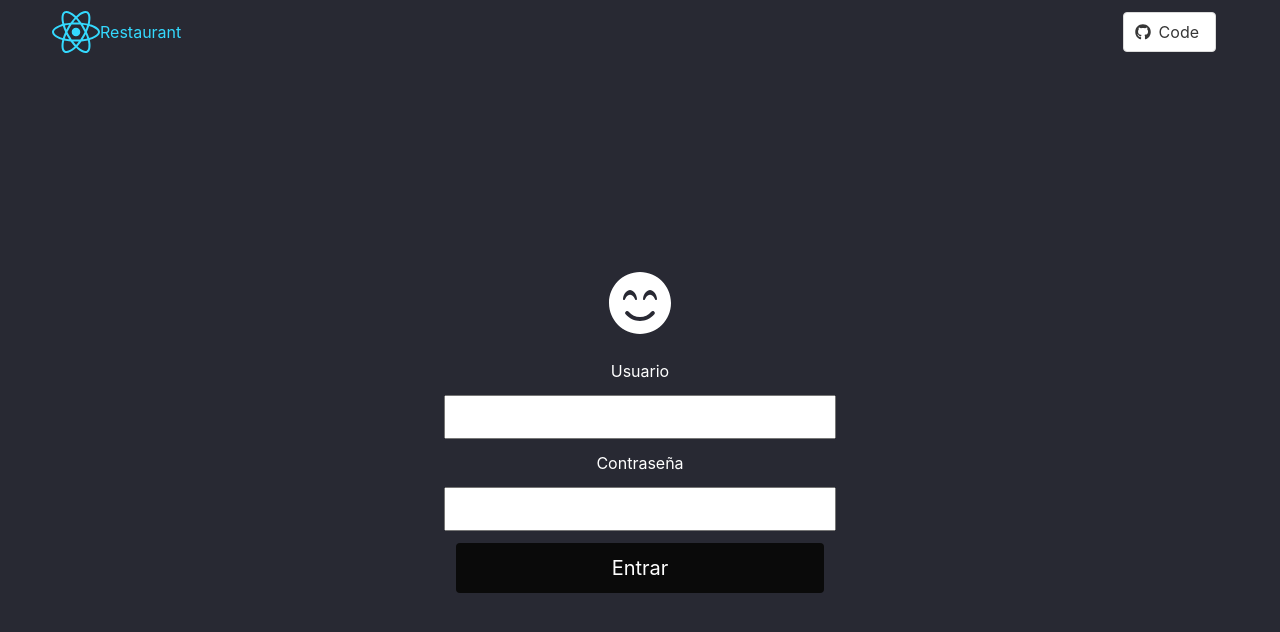
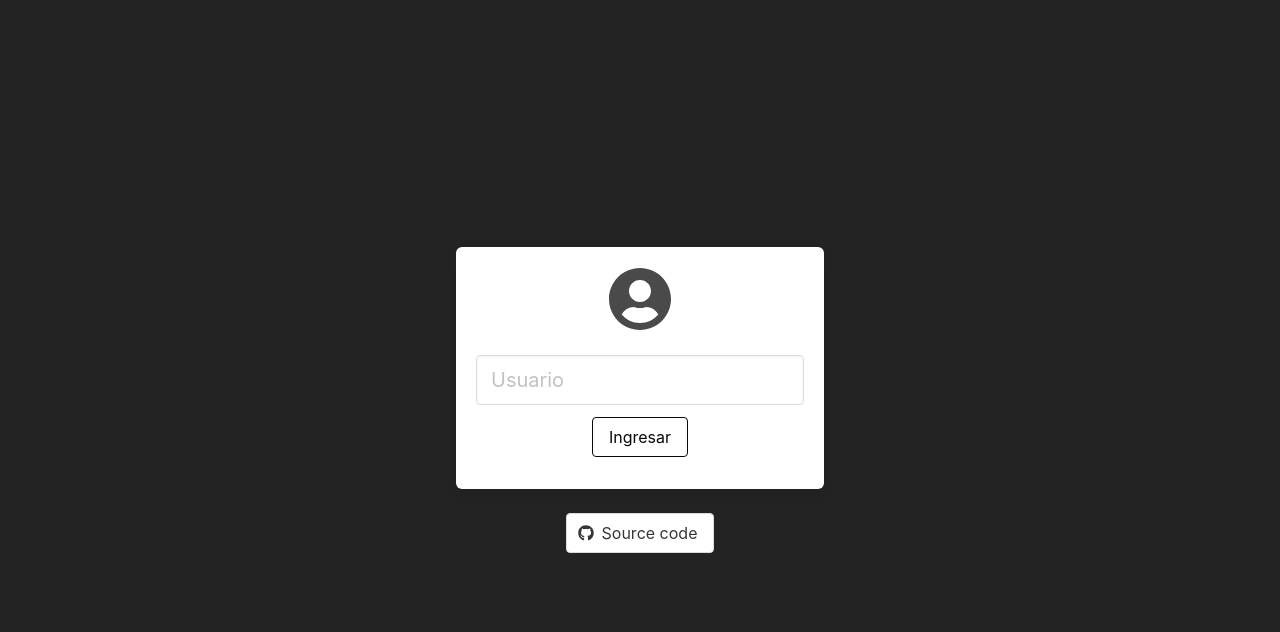
Before and after one commit to devCharles/react-restaurant, a React (Create React App) app in the folder webapp/: page /login in a window 1280 px wide. Shown: the top 632 px of the page. Built offline with nearby package versions, Linux system fonts and the light colour scheme.

Commit message:
ADD actions

```diff
--- a/webapp/src/App.css
+++ b/webapp/src/App.css
@@ -1,5 +1,5 @@
 :root {
-  --primary: #282933;
+  --primary: #232323;
   --blue: #34D9FE;
   --primary-light: #50515c;
 }
--- a/webapp/src/components/Menu/Menu.module.css
+++ b/webapp/src/components/Menu/Menu.module.css
@@ -5,11 +5,11 @@
 }
 
 .logo {
+  height: 50px;
   display: flex;
   flex-direction: column;
   justify-content: center;
   align-items: center;
-  padding: .5rem 0 1rem 0;
   color: var(--blue);
 }
 
--- a/webapp/src/components/Menu/index.js
+++ b/webapp/src/components/Menu/index.js
@@ -28,7 +28,6 @@ class Menu extends Component {
       <nav className={styles('nav')}>
         <div className={styles('logo')}>
           <FontAwesomeIcon icon={['fab', 'react']} size='2x' />
-          <span className={styles('logo-text')}>Restaurant</span>
         </div>
         {options.map((item) => (
           <div
--- a/webapp/src/views/Admin/Admin.module.css
+++ b/webapp/src/views/Admin/Admin.module.css
@@ -15,7 +15,7 @@
   display: flex;
   align-items: center;
   justify-content: space-between;
-  background-color: var(--primary-light);
+  background-color: white;
   padding: 0 1rem;
   color: white;
   font-weight: bolder;
--- a/webapp/src/views/Admin/index.js
+++ b/webapp/src/views/Admin/index.js
@@ -18,7 +18,7 @@ class Admin extends Component {
         <Menu />
         <section className={styles('content')}>
           <header className={styles('header')}>
-            <span> ¡Tomemos la orden! </span>
+            <span>  </span>
             <FontAwesomeIcon icon={['fas', 'user-circle']} />
           </header>
           <Switch>
--- a/webapp/src/views/Login/Login.module.css
+++ b/webapp/src/views/Login/Login.module.css
@@ -11,5 +11,5 @@
   justify-content: center;
   align-items: center;
   padding: .5rem 0;
-  color: var(--blue);
+  color: white;
 }
--- a/webapp/src/views/Login/index.js
+++ b/webapp/src/views/Login/index.js
@@ -13,18 +13,16 @@ class Login extends Component {
     super(props)
     this.state = {
       user: '',
-      password: '',
       showError: false
     }
   }
   hanldeSumbit () {
-    const { user, password } = this.state
-    if (user && password) return this.props.history.push('/restaurant')
+    const { user } = this.state
+    if (user) return this.props.history.push('/restaurant')
     this.setState({ showError: true })
   }
 
   handleInputChange ({ target }) {
-    console.warn('target: ', target)
     const { value, id } = target
     this.setState({ [id]: value, showError: false })
   }
@@ -32,18 +30,35 @@ class Login extends Component {
   render () {
     return (
       <section className={styles('hero', 'is-fullheight', 'background')}>
-        <div className='hero-head'>
-          <nav className='navbar'>
+        <div className='hero-body'>
           <div className='container'>
-              <div className='navbar-brand'>
-                <a className={styles('navbar-item', 'logo')}>
-                  <FontAwesomeIcon icon={['fab', 'react']} size='3x' />
-                  Restaurant
-                </a>
+            <div className='columns is-centered is-multiline'>
+              <div className='column is-one-third'>
+                <div className='box'>
+                  <div className='columns is-centered is-multiline'>
+                    <div className='column is-full has-text-centered'>
+                      <FontAwesomeIcon icon={['fas', 'user-circle']} size='4x' />
                     </div>
-              <div id='navbarMenuHeroA' className='navbar-menu'>
-                <div className='navbar-end'>
-                  <span className='navbar-item'>
+                    <div className='column is-full'>
+                      <input
+                        id='user'
+                        className='input is-medium'
+                        placeholder='Usuario'
+                        onKeyUp={this.handleInputChange.bind(this)}
+                      />
+                      <div className='column is-full is-centered has-text-centered'>
+                        <input
+                          type='submit'
+                          className='button is-black is-outlined'
+                          value='Ingresar'
+                          onClick={this.hanldeSumbit.bind(this)}
+                        />
+                      </div>
+                    </div>
+                  </div>
+                </div>
+              </div>
+              <div className='column is-full has-text-centered'>
                 <a
                   className='button is-inverted'
                   href='https://github.com/devCharles/react-restaurant'
@@ -52,64 +67,12 @@ class Login extends Component {
                   <span className='icon'>
                     <FontAwesomeIcon icon={['fab', 'github']} />
                   </span>
-                      <span> Code </span>
+                  <span> Source code </span>
                 </a>
-                  </span>
               </div>
             </div>
           </div>
-          </nav>
         </div>
-
-        <div className='hero-body'>
-          <div className='container has-text-centered'>
-            <div className='columns is-centered is-multiline'>
-              <span className='column is-full'>
-                <FontAwesomeIcon icon={['fas', 'smile-beam']} size='4x' />
-              </span>
-              <span className='column is-full'>
-                Usuario
-              </span>
-              <input
-                id='user'
-                type='text'
-                className='column is-full-mobile is-one-third-tablet'
-                onKeyUp={this.handleInputChange.bind(this)}
-              />
-
-              <span className='column is-full'>
-                Contraseña
-              </span>
-              <input
-                id='password'
-                type='password'
-                className='column is-full-mobile is-one-third-tablet'
-                onKeyUp={this.handleInputChange.bind(this)}
-              />
-            </div>
-            { this.state.showError &&
-              <div className='columns is-centered is-multiline'>
-                <div className='column is-full-mobile is-one-third-tablet'>
-                  <div className='notification is-danger'>
-                    Por favor ingresa tus credenciales
-                  </div>
-                </div>
-              </div>
-            }
-            <div className='columns is-centered is-multiline'>
-              <div className='column is-full-mobile is-one-third-tablet'>
-                <input
-                  type='submit'
-                  value='Entrar'
-                  className='button is-medium is-black is-fullwidth '
-                  onClick={this.hanldeSumbit.bind(this)}
-                />
-              </div>
-            </div>
-
-          </div>
-        </div>
-
       </section>
     )
   }
```
Also changed, not shown: webapp/src/redux/actions/table.js (+12 -0 lines). Lines whose indentation alone changed are shown as unchanged.
